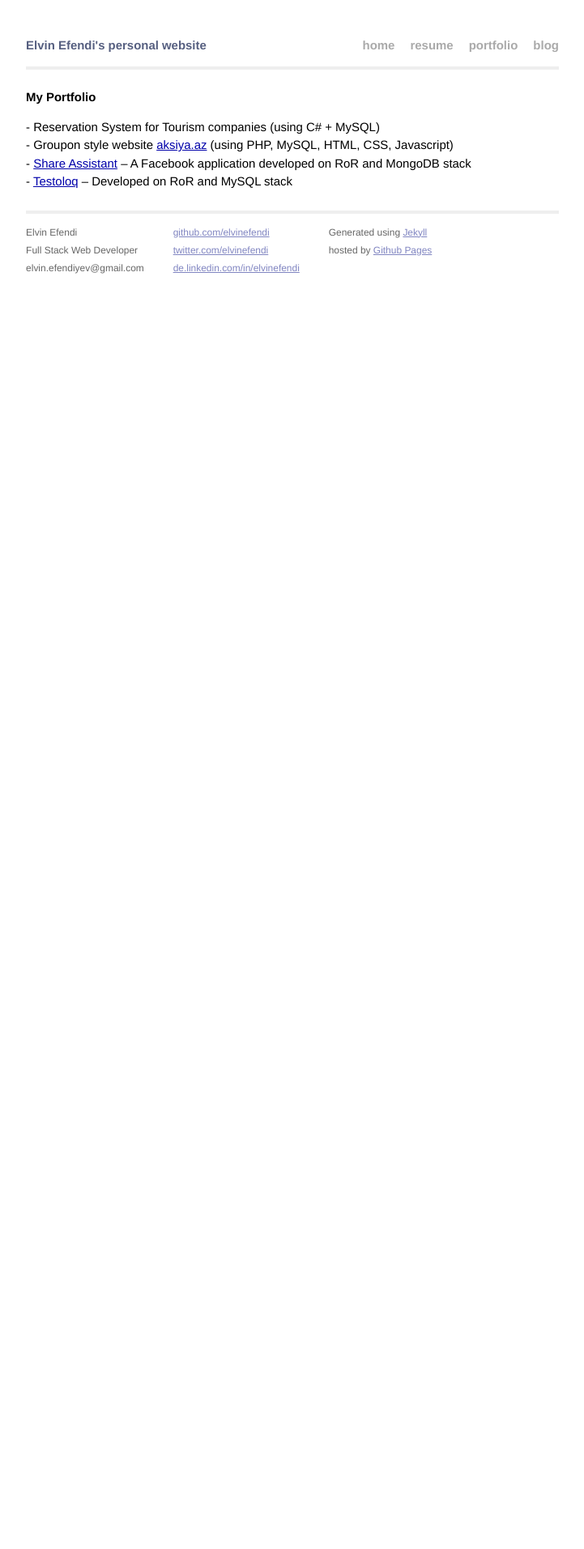
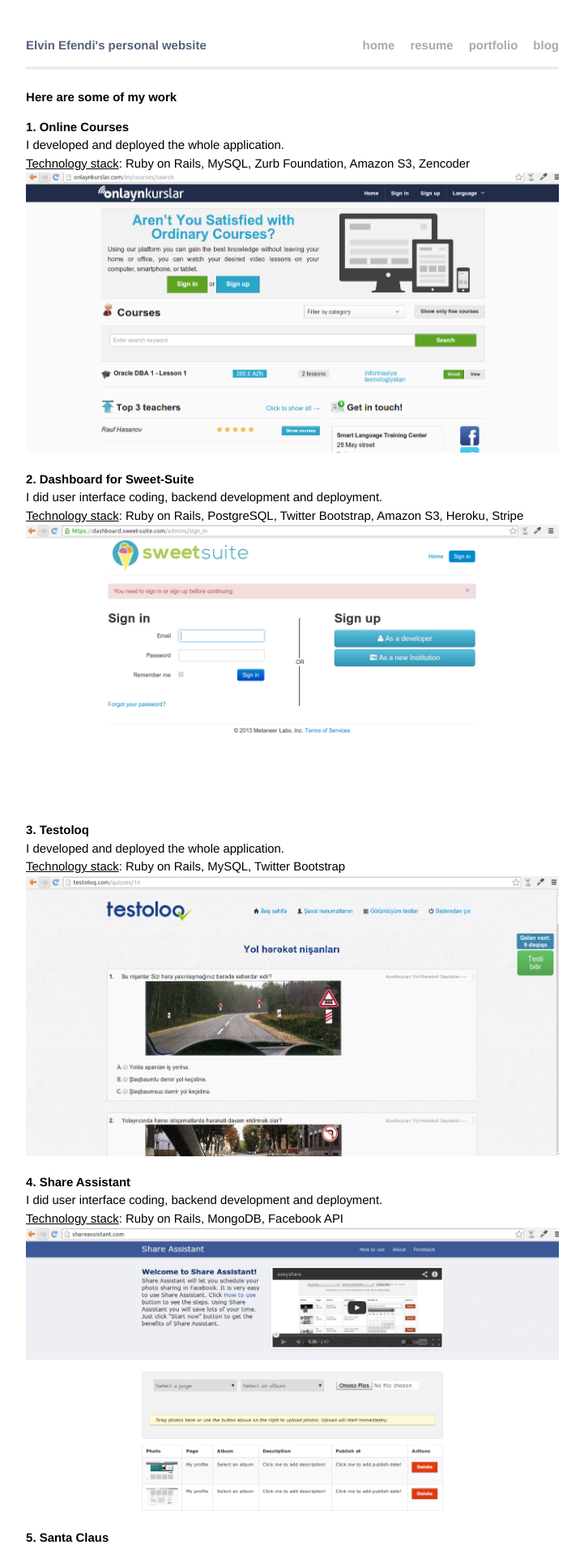
Before and after one commit to ElvinEfendi/elvinefendi.github.io, a Jekyll site: the page built from portfolio.html, in a window 1280 px wide. Shown: the top 1913 px of the page at 81% size, without its empty margins (279-1000 px from the left). Built offline with Jekyll 4.4.1, drawn with Linux system fonts in a browser that asks for light colours; Markdown is read by kramdown in place of the engine named in the settings; before the commit the page ends 900 px from its top, so only the background shows below that; some of the changed text lies outside the part shown.

Commit message:
portfolio

```diff
--- a/css/main.css
+++ b/css/main.css
@@ -67,6 +67,10 @@
   line-height: 1.5em;
   padding-left: 1em;
   padding-right: 1em;
+}
+
+img {
+  max-width: 44em;
 }
 
 .h-line {
--- a/portfolio.html
+++ b/portfolio.html
@@ -4,12 +4,53 @@
 ---
 
 <div id="portfolio">
-  <h1>My Portfolio</h1>
-  <p>
-  - Reservation System for Tourism companies  (using C# + MySQL)<br />
-  - Groupon style website <a href="http://aksiya.az">aksiya.az</a>  (using PHP, MySQL, HTML, CSS, Javascript)<br />
-  - <a href="http://shareassistant.com">Share Assistant</a> – A Facebook application developed on RoR and MongoDB stack<br />
-  - <a href="http://testoloq.com">Testoloq</a> – Developed on RoR and MySQL stack
+	<h1>Here are some of my work</h1>
+	<p>
+	<h3>1. Online Courses</h3>
+	I developed and deployed the whole application.<br />
+	<u>Technology stack</u>: Ruby on Rails, MySQL, Zurb Foundation, Amazon S3, Zencoder<br />
+	<img src="/assets/online-courses.png" />
+	</p>
 
-  </p>
+	<p>
+	<h3>2. Dashboard for Sweet-Suite</h3>
+	I did user interface coding, backend development and deployment.<br />
+	<u>Technology stack</u>: Ruby on Rails, PostgreSQL, Twitter Bootstrap, Amazon S3, Heroku, Stripe<br />
+	<img src="/assets/sweet-suite.png" />
+	</p>
+
+	<p>
+	<h3>3. Testoloq</h3>
+	I developed and deployed the whole application.<br />
+	<u>Technology stack</u>: Ruby on Rails, MySQL, Twitter Bootstrap<br />
+	<img src="/assets/testoloq.png" />
+	</p>
+
+	<p>
+	<h3>4. Share Assistant</h3>
+	I did user interface coding, backend development and deployment.<br />
+	<u>Technology stack</u>: Ruby on Rails, MongoDB, Facebook API<br />
+	<img src="/assets/shareassistant.png" />
+	</p>
+
+	<p>
+	<h3>5. Santa Claus</h3>
+	I did user interface coding, backend development and deployment.<br />
+	<u>Technology stack</u>: Ruby on Rails, MongoDB, Heroku, Facebook API<br />
+	<img src="/assets/santa-claus.png" />
+	</p>
+
+	<p>
+	<h3>6. Online Translation Services</h3>
+	I developed and deployed the whole application.<br />
+	<u>Technology stack</u>: Ruby on Rails, MySQL, Twitter Bootstrap<br />
+	<img src="/assets/ot-services.png" />
+	</p>
+
+	<p>
+	<h3>7. Aksiya.az</h3>
+	I did user interface coding, backend development and deployment.<br />
+	<u>Technology stack</u>: PHP, MySQL, GoldenPay - Payment Gateway<br />
+	<img src="/assets/aksiya.png" />
+	</p>
 </div>
```
Also changed, not shown: assets/aksiya.png (added), assets/online-courses.png (added), assets/ot-services.png (added), assets/santa-claus.png (added), assets/shareassistant.png (added), assets/sweet-suite.png (added), assets/testoloq.png (added).
